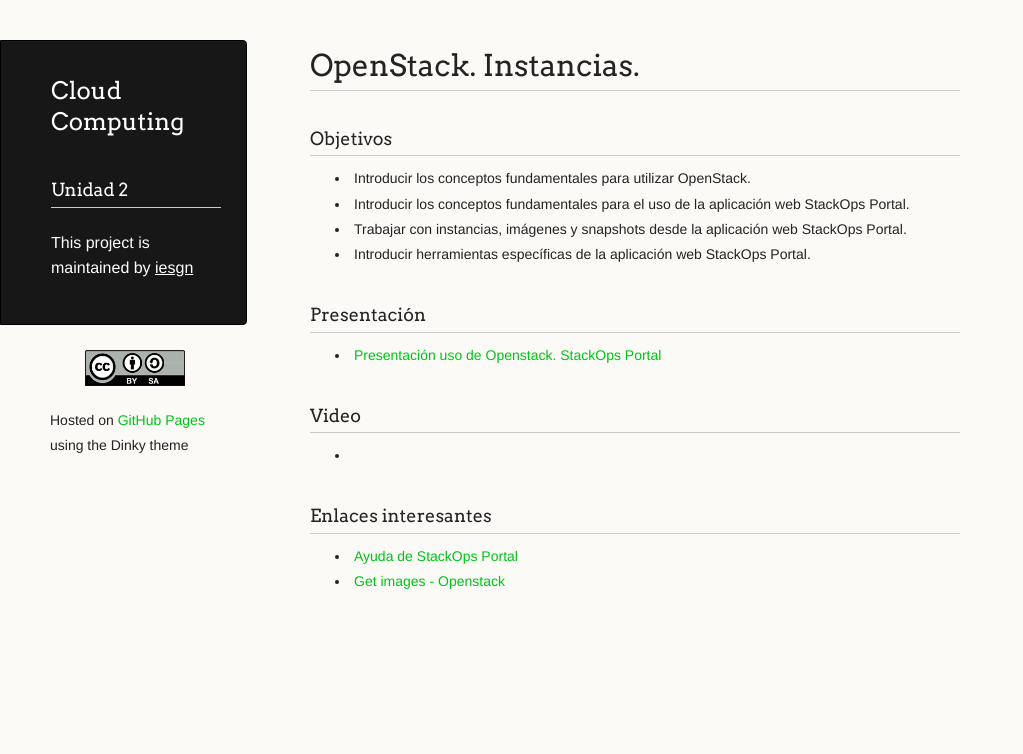
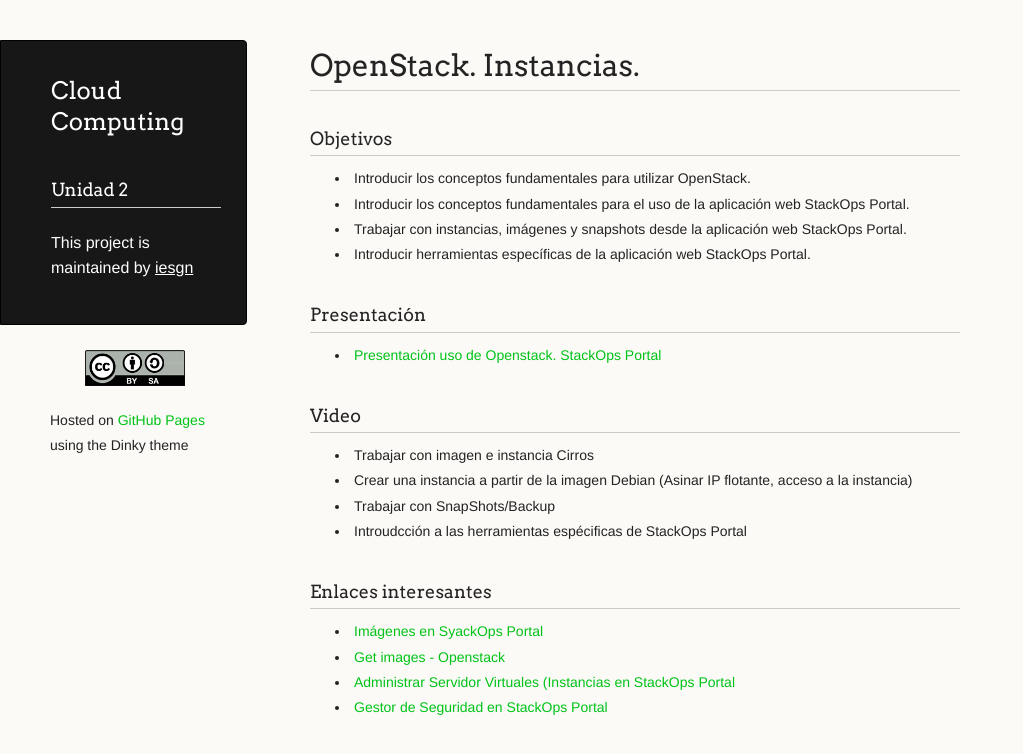
Before and after one commit to iesgn/cloud2, a Jekyll site: the page built from curso/u2/index.md, in a window 1280 px wide. Shown: the top 754 px of the page, without its empty margins (0-1023 px from the left). Built offline with Jekyll 4.4.1, drawn with Linux system fonts in a browser that asks for light colours.

Commit message:
Modificación del índice

```diff
--- a/curso/u2/index.md
+++ b/curso/u2/index.md
@@ -17,10 +17,15 @@ menu:
 
 ###Video
 
-*
+* Trabajar con imagen e instancia Cirros
+* Crear una instancia a partir de la imagen Debian (Asinar IP flotante, acceso a la instancia)
+* Trabajar con SnapShots/Backup
+* Introudcción a las herramientas espécificas de StackOps Portal
 
 
 ###Enlaces interesantes
 
-* [Ayuda de StackOps Portal](https://docs.stackops.net/index-es.html)
+* [Imágenes en SyackOps Portal]()
 * [Get images - Openstack](http://docs.openstack.org/image-guide/content/ch_obtaining_images.html)
+* [Administrar Servidor Virtuales (Instancias en StackOps Portal](https://docs.stackops.net/virtual-servers-plugin-es.html)
+* [Gestor de Seguridad en StackOps Portal](https://docs.stackops.net/security-plugin-es.html)
```
